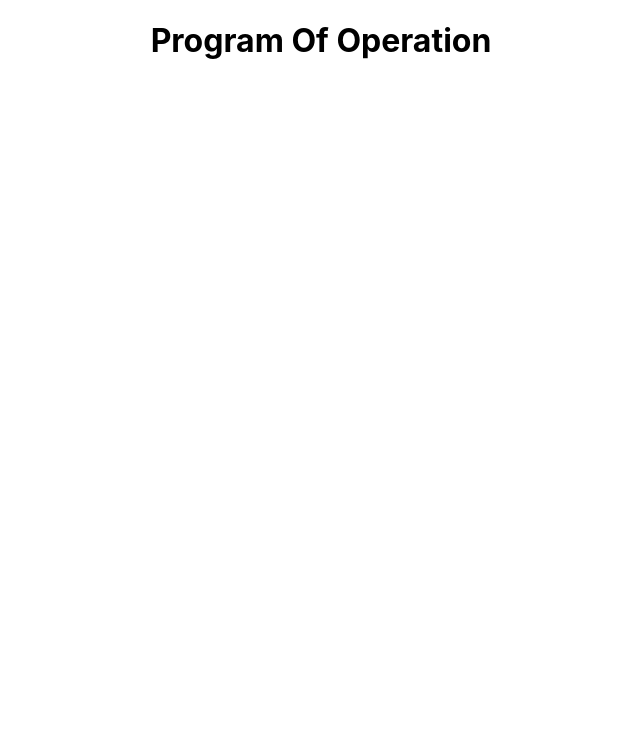
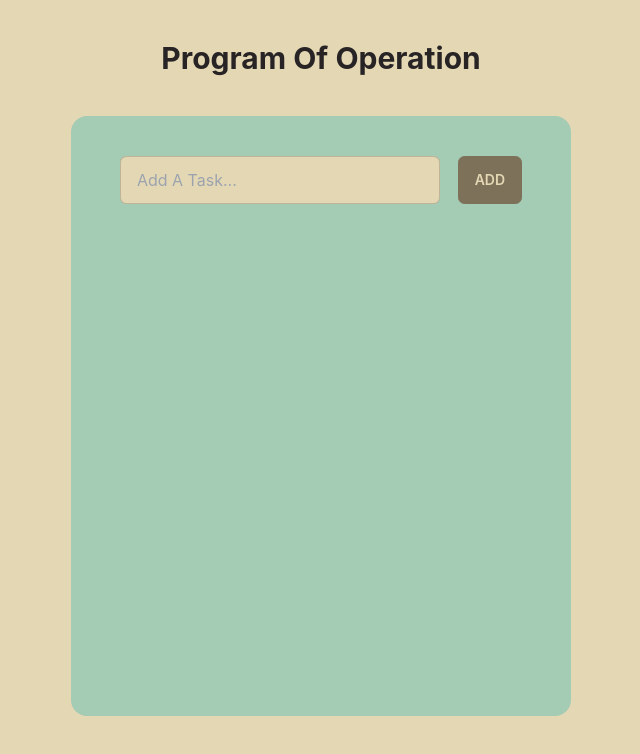
Before and after one commit to antudas22/program-of-operation, a React (Create React App) app: page / in a window 1280 px wide. Shown: the top 754 px of the page, without its empty margins (319-959 px from the left). Built offline with nearby package versions, Linux system fonts and the light colour scheme.

Commit message:
created add a task option completed

```diff
--- a/package.json
+++ b/package.json
@@ -6,6 +6,7 @@
     "@testing-library/jest-dom": "^5.16.5",
     "@testing-library/react": "^13.4.0",
     "@testing-library/user-event": "^13.5.0",
+    "daisyui": "^2.51.5",
     "react": "^18.2.0",
     "react-dom": "^18.2.0",
     "react-scripts": "5.0.1",
@@ -34,5 +35,8 @@
       "last 1 firefox version",
       "last 1 safari version"
     ]
+  },
+  "devDependencies": {
+    "tailwindcss": "^3.3.1"
   }
 }
--- a/public/index.html
+++ b/public/index.html
@@ -1,5 +1,5 @@
 <!DOCTYPE html>
-<html lang="en">
+<html data-theme="retro" lang="en">
   <head>
     <meta charset="utf-8" />
     <link rel="icon" href="%PUBLIC_URL%/favicon.ico" />
--- a/src/App.js
+++ b/src/App.js
@@ -1,9 +1,28 @@
+import { useState } from 'react';
 import './App.css';
+import AddATask from './components/AddATask';
 
 function App() {
+
+  const [input, setInput] = useState('');
+  const [task, setTask] = useState([]);
+
   return (
-    <div className="App">
-      <h1>Program Of Operation</h1>
+    <div className="">
+      <header>
+        <h1 className='text-3xl font-bold text-center mt-10'>Program Of Operation</h1>
+      </header>
+      <div>
+
+      </div>
+      <div className='min-h-[600px] w-[500px] bg-secondary mx-auto mt-10 rounded-2xl p-10'>
+        <AddATask
+          input={input}
+          setInput={setInput}
+          task={task}
+          setTask={setTask}
+        />
+      </div>
     </div>
   );
 }
--- /dev/null
+++ b/src/components/AddATask.js
@@ -0,0 +1,23 @@
+import React from 'react';
+
+const AddATask = ({input, setInput, task, setTask}) => {
+
+    const onInputChange = e => {
+        setInput(e.target.value);
+    }
+
+    const addATaskHandler = e => {
+        e.preventDefault();
+        setInput([...task, {title: input, completed: false}]);
+        setInput('');
+    }
+
+    return (
+        <form onSubmit={addATaskHandler} className='flex justify-around'>
+            <input type="text" placeholder="Add A Task..." className="input input-bordered w-full max-w-xs" value={input} required onChange={onInputChange}/>
+            <button className='btn'>Add</button>
+        </form>
+    );
+};
+
+export default AddATask;
--- a/src/index.css
+++ b/src/index.css
@@ -1,3 +1,7 @@
+@tailwind base;
+@tailwind components;
+@tailwind utilities;
+
 body {
   margin: 0;
   font-family: -apple-system, BlinkMacSystemFont, 'Segoe UI', 'Roboto', 'Oxygen',
--- /dev/null
+++ b/tailwind.config.js
@@ -0,0 +1,10 @@
+/** @type {import('tailwindcss').Config} */
+module.exports = {
+  content: [
+    "./src/**/*.{js,jsx,ts,tsx}",
+  ],
+  theme: {
+    extend: {},
+  },
+  plugins: [require("daisyui")],
+}
```
Also changed, not shown: src/components/tasks.js (added), 1 other file (tests, documents, lock files or other folders).
